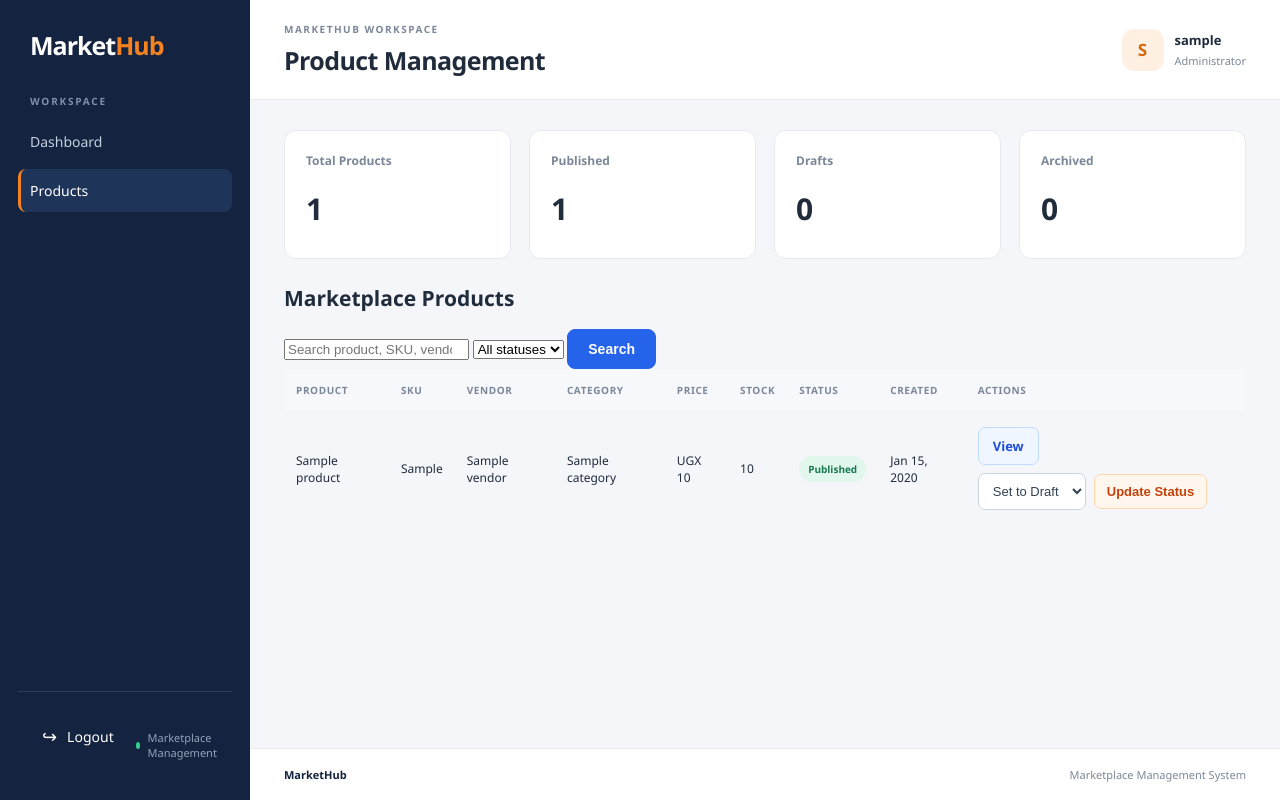
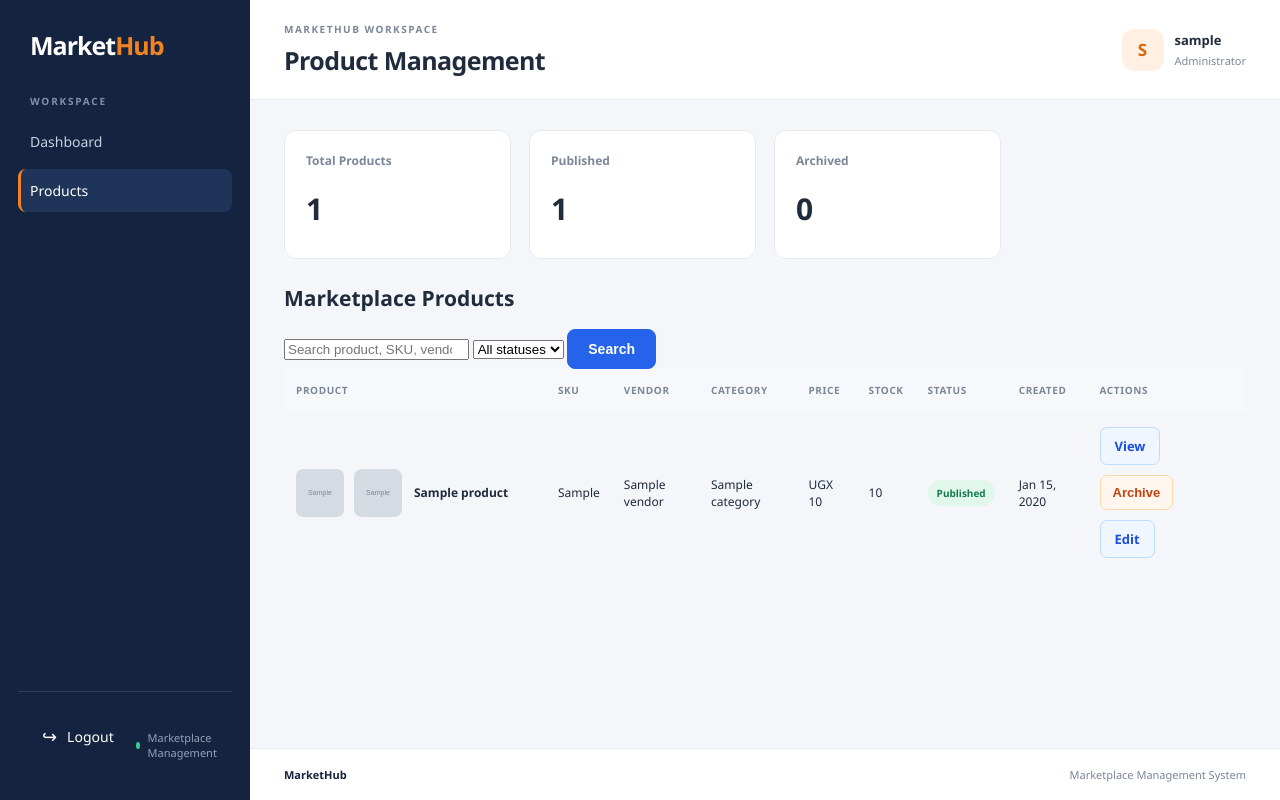
Before and after one commit to mashab246/E-Commerce-Django, a Django app: page /dashboard/admin/products/ in a window 1280 px wide. Run offline with Django 5.2, Linux system fonts and the light colour scheme; a user stored in the database is signed in; tables that the repository leaves empty hold one stand-in row (values such as "Sample post"); grey boxes marked "Sample" are stand-in pictures.

Commit message:
Improve admin product management and remove draft status

```diff
--- a/ecommerce/views.py
+++ b/ecommerce/views.py
@@ -188,9 +188,6 @@ def product_management(request):
         "published_products": Product.objects.filter(
             status=Product.Status.PUBLISHED
         ).count(),
-        "draft_products": Product.objects.filter(
-            status=Product.Status.DRAFT
-        ).count(),
         "archived_products": Product.objects.filter(
             status=Product.Status.ARCHIVED
         ).count(),
@@ -354,7 +351,6 @@ def update_product_status(request, product_id):
     new_status = request.POST.get("status")
 
     allowed_statuses = {
-        Product.Status.DRAFT,
         Product.Status.PUBLISHED,
         Product.Status.ARCHIVED,
     }
--- a/products/forms.py
+++ b/products/forms.py
@@ -41,7 +41,6 @@ class ProductForm(forms.ModelForm):
             "description",
             "price",
             "stock_quantity",
-            "status",
         ]
         widgets = {
             "description": forms.Textarea(attrs={"rows": 5}),
--- a/products/models.py
+++ b/products/models.py
@@ -55,7 +55,6 @@ class Brand(models.Model):
 class Product(models.Model):
 
     class Status(models.TextChoices):
-        DRAFT = "DRAFT", "Draft"
         PUBLISHED = "PUBLISHED", "Published"
         ARCHIVED = "ARCHIVED", "Archived"
 
@@ -93,7 +92,7 @@ class Product(models.Model):
     status = models.CharField(
         max_length=10,
         choices=Status.choices,
-        default=Status.DRAFT,
+        default=Status.PUBLISHED,
     )
 
     created_at = models.DateTimeField(auto_now_add=True)
--- a/static/css/dashboards.css
+++ b/static/css/dashboards.css
@@ -1468,3 +1468,75 @@ body.dashboard-body {
         grid-template-columns: 1fr;
     }
 }
+
+.product-actions {
+    display: flex;
+    align-items: center;
+    gap: 10px;
+}
+
+.action-icon {
+    width: 34px;
+    height: 34px;
+    display: inline-flex;
+    align-items: center;
+    justify-content: center;
+    border-radius: 7px;
+    transition: 0.2s ease;
+}
+
+.action-icon svg {
+    width: 17px;
+    height: 17px;
+    fill: none;
+    stroke: currentColor;
+    stroke-width: 1.8;
+    stroke-linecap: round;
+    stroke-linejoin: round;
+}
+
+.edit-icon {
+    color: #2563eb;
+    background: #eff6ff;
+}
+
+.edit-icon:hover {
+    background: #dbeafe;
+}
+
+.archive-icon {
+    color: #dc2626;
+    background: #fef2f2;
+}
+
+.archive-icon:hover {
+    background: #fee2e2;
+}
+
+.admin-product-info {
+    display: flex;
+    align-items: center;
+    gap: 12px;
+    min-width: 180px;
+}
+
+.admin-product-image,
+.admin-product-placeholder {
+    width: 48px;
+    height: 48px;
+    border-radius: 8px;
+    flex-shrink: 0;
+}
+
+.admin-product-image {
+    object-fit: cover;
+}
+
+.admin-product-placeholder {
+    display: flex;
+    align-items: center;
+    justify-content: center;
+    background: #f1f5f9;
+    color: #94a3b8;
+    font-size: 22px;
+}
--- a/templates/dashboards/product_management.html
+++ b/templates/dashboards/product_management.html
@@ -10,7 +10,6 @@
 <a href="{% url 'product_management' %}" class="sidebar-link active">
     Products
 </a>
-
 {% endblock %}
 
 {% block page_heading %}
@@ -33,11 +32,6 @@ Administrator
     <div class="stat-card">
         <div class="stat-label">Published</div>
         <div class="stat-value">{{ published_products }}</div>
-    </div>
-
-    <div class="stat-card">
-        <div class="stat-label">Drafts</div>
-        <div class="stat-value">{{ draft_products }}</div>
     </div>
 
     <div class="stat-card">
@@ -64,11 +58,6 @@ Administrator
 
         <select name="status">
             <option value="">All statuses</option>
-
-            <option value="DRAFT"
-                {% if status_filter == "DRAFT" %}selected{% endif %}>
-                Draft
-            </option>
 
             <option value="PUBLISHED"
                 {% if status_filter == "PUBLISHED" %}selected{% endif %}>
@@ -111,7 +100,40 @@ Administrator
             <tbody>
                 {% for product in products %}
                     <tr>
-                        <td>{{ product.name }}</td>
+                        <td>
+                            <div style="display:flex; align-items:center; gap:10px;">
+                                {% with product_image=product.images.all|first %}
+                                    {% if product_image and product_image.image %}
+                                        <img
+                                            src="{{ product_image.image.url }}"
+                                            alt="{{ product.name }}"
+                                            style="width:48px; height:48px; object-fit:cover; border-radius:7px;"
+                                        >
+                                    {% else %}
+                                        <div style="width:48px; height:48px; display:flex; align-items:center; justify-content:center; background:#f1f5f9; border-radius:7px; font-size:22px; color:#94a3b8;">
+                                            ▧
+                                        </div>
+                                    {% endif %}
+                                {% endwith %}
+
+                                <div class="admin-product-info">
+                                    {% with primary_image=product.images.all|first %}
+                                        {% if primary_image %}
+                                            <img
+                                                src="{{ primary_image.image.url }}"
+                                                alt="{{ product.name }}"
+                                                class="admin-product-image"
+                                            >
+                                        {% else %}
+                                            <div class="admin-product-placeholder">▧</div>
+                                        {% endif %}
+                                    {% endwith %}
+
+                                    <strong>{{ product.name }}</strong>
+                                </div>
+                            </div>
+                        </td>
+
                         <td>{{ product.sku }}</td>
                         <td>{{ product.vendor.store_name }}</td>
                         <td>{{ product.category.name }}</td>
@@ -123,10 +145,6 @@ Administrator
                                 <span class="status-badge status-approved">
                                     Published
                                 </span>
-                            {% elif product.status == "DRAFT" %}
-                                <span class="status-badge">
-                                    Draft
-                                </span>
                             {% else %}
                                 <span class="status-badge status-rejected">
                                     Archived
@@ -137,6 +155,7 @@ Administrator
                         <td>{{ product.created_at|date:"M d, Y" }}</td>
 
                         <td class="product-actions">
+
                             <a
                                 href="{% url 'products:product_detail' product.pk product.slug %}"
                                 class="product-view-btn"
@@ -150,31 +169,33 @@ Administrator
                             >
                                 {% csrf_token %}
 
-                                <select name="status" aria-label="New product status">
-                                    {% if product.status != "DRAFT" %}
-                                        <option value="DRAFT">Set to Draft</option>
-                                    {% endif %}
+                                {% if product.status == "PUBLISHED" %}
+                                    <input type="hidden" name="status" value="ARCHIVED">
+                                    <button type="submit" class="product-status-btn">
+                                        Archive
+                                    </button>
+                                {% else %}
+                                    <input type="hidden" name="status" value="PUBLISHED">
+                                    <button type="submit" class="product-status-btn">
+                                        Publish
+                                    </button>
+                                {% endif %}
 
-                                    {% if product.status != "PUBLISHED" %}
-                                        <option value="PUBLISHED">Publish</option>
-                                    {% endif %}
+                            </form>
 
-                                    {% if product.status != "ARCHIVED" %}
-                                        <option value="ARCHIVED">Archive</option>
-                                    {% endif %}
-                                </select>
-
-                                <button type="submit" class="product-status-btn">
-                                    Update Status
-                                </button>
-                            </form>
+                            <a
+                                href="{% url 'admin_product_edit' product.pk %}"
+                                class="product-view-btn"
+                            >
+                                Edit
+                            </a>
 
                         </td>
                     </tr>
 
                 {% empty %}
                     <tr>
-                        <td colspan="8">
+                        <td colspan="9">
                             No products found.
                         </td>
                     </tr>
```
Also changed, not shown: products/templates/products/my_products.html (+23 -8 lines), templates/dashboards/admin_dashboard.html (+0 -37 lines), products/migrations/0005_alter_product_status.py (added).
